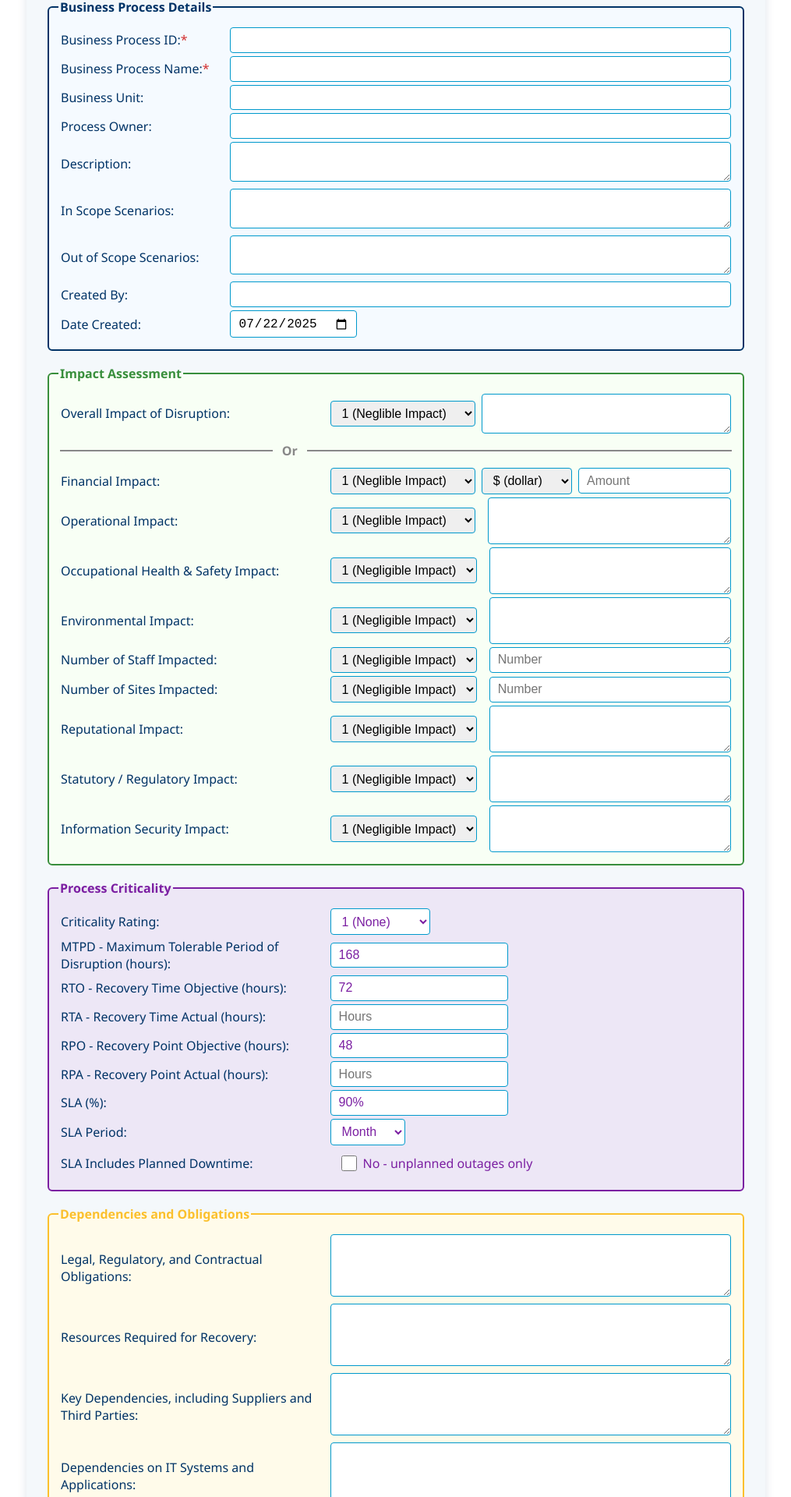
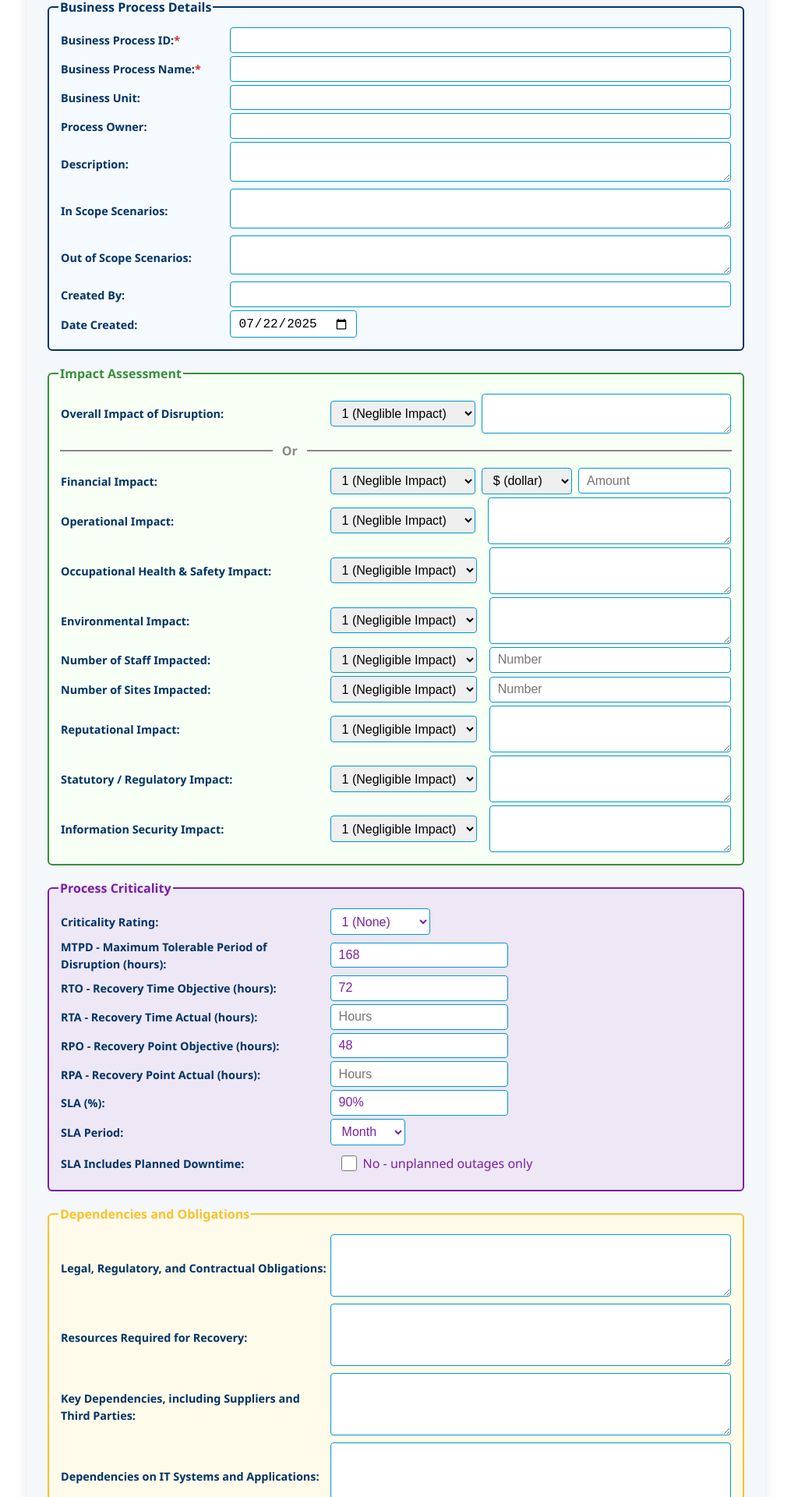
Before and after one commit to AndyArch11/sc3-BIA, a React (Create React App) app in the folder sc3-bia/: page / in a window 1280 px wide. Shown: the part 179-2099 px from the top of the page at 78% size, without its empty margins (132-1147 px from the left). Built offline with nearby package versions, Linux system fonts and the light colour scheme.

Commit message:
Minor formattnig updates

```diff
--- a/sc3-bia/src/components/BIA.css
+++ b/sc3-bia/src/components/BIA.css
@@ -168,6 +168,12 @@
 
 .bia-field-cell-label-wide {
   width: 40%;
+}
+
+.bia-form-label {
+  font-weight: 600;
+  color: var(--sc3-primary);
+  font-size: 0.9rem;
 }
 
 /* Input styles */
--- a/sc3-bia/src/components/BIAForm.js
+++ b/sc3-bia/src/components/BIAForm.js
@@ -6,7 +6,7 @@ import BIAReport from "./BIAReport";
 import { exportBIAToExcel } from "./ExcelExport";
 import "./BIA.css";
 
-const VERSION = "v0.2.2"; // Update as needed
+const VERSION = "v0.2.3"; // Update as needed
 
 // Helper to get today's date in YYYY-MM-DD format
 const getToday = () => {
--- a/sc3-bia/src/components/BIAInputForm.js
+++ b/sc3-bia/src/components/BIAInputForm.js
@@ -26,7 +26,7 @@ const InputForm = ({
                   <table className="bia-field-table">
                     <tbody>
                       <tr title="A unique identifier for this business process (e.g. FIN-001, HR-002)">
-                        <td className="bia-field-cell-label"><label>Business Process ID:<span className="bia-required">*</span></label></td>
+                        <td className="bia-field-cell-label"><label className="bia-form-label">Business Process ID:<span className="bia-required">*</span></label></td>
                         <td>
                           <input
                             type="text"
@@ -39,7 +39,7 @@ const InputForm = ({
                         </td>
                       </tr>
                       <tr title="The name of the business process (e.g. Payroll Processing)">
-                        <td className="bia-field-cell-label"><label>Business Process Name:<span className="bia-required">*</span></label></td>
+                        <td className="bia-field-cell-label"><label className="bia-form-label">Business Process Name:<span className="bia-required">*</span></label></td>
                         <td>
                           <input
                             type="text"
@@ -52,7 +52,7 @@ const InputForm = ({
                         </td>
                       </tr>
                       <tr title="The business unit or department responsible for this process">
-                        <td className="bia-field-cell-label"><label>Business Unit:</label></td>
+                        <td className="bia-field-cell-label"><label className="bia-form-label">Business Unit:</label></td>
                         <td>
                           <input
                             type="text"
@@ -64,7 +64,7 @@ const InputForm = ({
                         </td>
                       </tr>
                       <tr title="The person accountable for this process">
-                        <td className="bia-field-cell-label"><label>Process Owner:</label></td>
+                        <td className="bia-field-cell-label"><label className="bia-form-label">Process Owner:</label></td>
                         <td>
                           <input
                             type="text"
@@ -76,7 +76,7 @@ const InputForm = ({
                         </td>
                       </tr>
                       <tr title="Briefly describe the purpose and scope of this process">
-                        <td className="bia-field-cell-label"><label>Description:</label></td>
+                        <td className="bia-field-cell-label"><label className="bia-form-label">Description:</label></td>
                         <td>
                           <textarea
                             name="description"
@@ -87,7 +87,7 @@ const InputForm = ({
                         </td>
                       </tr>
                       <tr title="List scenarios or events that are considered in-scope for this BIA (e.g. system outage, data loss)">
-                        <td className="bia-field-cell-label"><label>In Scope Scenarios:</label></td>
+                        <td className="bia-field-cell-label"><label className="bia-form-label">In Scope Scenarios:</label></td>
                         <td>
                           <textarea
                             name="inScopeScenarios"
@@ -98,7 +98,7 @@ const InputForm = ({
                         </td>
                       </tr>
                       <tr title="List scenarios or events that are not considered in-scope for this BIA">
-                        <td className="bia-field-cell-label"><label>Out of Scope Scenarios:</label></td>
+                        <td className="bia-field-cell-label"><label className="bia-form-label">Out of Scope Scenarios:</label></td>
                         <td>
                           <textarea
                             name="outOfScopeScenarios"
@@ -109,7 +109,7 @@ const InputForm = ({
                         </td>
                       </tr>
                       <tr title="Name of the person completing this form">
-                        <td className="bia-field-cell-label"><label>Created By:</label></td>
+                        <td className="bia-field-cell-label"><label className="bia-form-label">Created By:</label></td>
                         <td>
                           <input
                             type="text"
@@ -121,7 +121,7 @@ const InputForm = ({
                         </td>
                       </tr>
                       <tr title="Date this entry was created">
-                        <td className="bia-field-cell-label"><label>Date Created:</label></td>
+                        <td className="bia-field-cell-label"><label className="bia-form-label">Date Created:</label></td>
                         <td>
                           <input
                             type="date"
@@ -146,7 +146,7 @@ const InputForm = ({
                   <table className="bia-field-table">
                     <tbody>
                       <tr className="bia-impact-row-main" title="The overall impact for this process">
-                        <td className="bia-field-cell-label-wide"><label>Overall Impact of Disruption:</label></td>
+                        <td className="bia-field-cell-label-wide"><label className="bia-form-label">Overall Impact of Disruption:</label></td>
                         <td>
                           <div className="bia-flex-container">
                           <select
@@ -180,7 +180,7 @@ const InputForm = ({
                         </td>
                       </tr>
                       <tr className="bia-impact-row-other" title="The financial impact of disruption to this process, which may also be a factor of the duration of the disruption">
-                        <td className="bia-field-cell-label-wide"><label>Financial Impact:</label></td>
+                        <td className="bia-field-cell-label-wide"><label className="bia-form-label">Financial Impact:</label></td>
                         <td>
                           <div className="bia-flex-container">
                             <select
@@ -227,7 +227,7 @@ const InputForm = ({
                         </td>
                       </tr>
                       <tr className="bia-impact-row-other" title="The operational impact of disruption to this process, which may also be a factor of the duration of the disruption">
-                        <td className="bia-field-cell-label-wide"><label>Operational Impact:</label></td>
+                        <td className="bia-field-cell-label-wide"><label className="bia-form-label">Operational Impact:</label></td>
                         <td>
                           <div className="bia-impact-container">
                           <select
@@ -252,7 +252,7 @@ const InputForm = ({
                         </td>
                       </tr>
                       <tr className="bia-impact-row-other" title="The impact on employee health and safety due to disruption of this process">
-                        <td className="bia-field-cell-label-wide"><label>Occupational Health & Safety Impact:</label></td>
+                        <td className="bia-field-cell-label-wide"><label className="bia-form-label">Occupational Health & Safety Impact:</label></td>
                         <td>
                           <div className="bia-impact-container">
                             <select
@@ -277,7 +277,7 @@ const InputForm = ({
                         </td>
                       </tr>
                       <tr className="bia-impact-row-other" title="The impact on the environment due to disruption of this process">
-                        <td className="bia-field-cell-label-wide"><label>Environmental Impact:</label></td>
+                        <td className="bia-field-cell-label-wide"><label className="bia-form-label">Environmental Impact:</label></td>
                         <td>
                           <div className="bia-impact-container">
                             <select
@@ -302,7 +302,7 @@ const InputForm = ({
                         </td>
                       </tr>
                       <tr className="bia-impact-row-other" title="The impact on staff due to disruption of this process">
-                        <td className="bia-field-cell-label-wide"><label>Number of Staff Impacted:</label></td>
+                        <td className="bia-field-cell-label-wide"><label className="bia-form-label">Number of Staff Impacted:</label></td>
                         <td>
                           <div className="bia-impact-container">
                             <select
@@ -330,7 +330,7 @@ const InputForm = ({
                         </td>
                       </tr>
                       <tr className="bia-impact-row-other" title="The impact on sites due to disruption of this process">
-                        <td className="bia-field-cell-label-wide"><label>Number of Sites Impacted:</label></td>
+                        <td className="bia-field-cell-label-wide"><label className="bia-form-label">Number of Sites Impacted:</label></td>
                         <td>
                           <div className="bia-impact-container">
                             <select
@@ -358,7 +358,7 @@ const InputForm = ({
                         </td>
                       </tr>
                       <tr className="bia-impact-row-other" title="The impact on customers and their loyalty to the brand due to disruption of this process">
-                        <td className="bia-field-cell-label-wide"><label>Reputational Impact:</label></td>
+                        <td className="bia-field-cell-label-wide"><label className="bia-form-label">Reputational Impact:</label></td>
                         <td>
                           <div className="bia-impact-container">
                             <select
@@ -383,7 +383,7 @@ const InputForm = ({
                         </td>
                       </tr>
                       <tr className="bia-impact-row-other" title="The impact on statutory and regulatory compliance due to disruption of this process">
-                        <td className="bia-field-cell-label-wide"><label>Statutory / Regulatory Impact:</label></td>
+                        <td className="bia-field-cell-label-wide"><label className="bia-form-label">Statutory / Regulatory Impact:</label></td>
                         <td>
                           <div className="bia-impact-container">
                             <select
@@ -408,7 +408,7 @@ const InputForm = ({
                         </td>
                       </tr>
                       <tr className="bia-impact-row-other" title="The impact on information security due to disruption of this process">
-                        <td className="bia-field-cell-label-wide"><label>Information Security Impact:</label></td>
+                        <td className="bia-field-cell-label-wide"><label className="bia-form-label">Information Security Impact:</label></td>
                         <td>
                           <div className="bia-impact-container">
                             <select
@@ -446,7 +446,7 @@ const InputForm = ({
                   <table className="bia-field-table">
                     <tbody>
                       <tr title="The importance of this process to the organisation">
-                        <td className="bia-field-cell-label-wide"><label>Criticality Rating:</label></td>
+                        <td className="bia-field-cell-label-wide"><label className="bia-form-label">Criticality Rating:</label></td>
                         <td>
                           <select
                             name="criticality"
@@ -463,7 +463,7 @@ const InputForm = ({
                         </td>
                       </tr>
                       <tr title="The maximum tolerable period of disruption for this process">
-                        <td className="bia-field-cell-label-wide"><label>MTPD - Maximum Tolerable Period of Disruption (hours):</label></td>
+                        <td className="bia-field-cell-label-wide"><label className="bia-form-label">MTPD - Maximum Tolerable Period of Disruption (hours):</label></td>
                         <td>
                           <input
                             type="number"
@@ -478,7 +478,7 @@ const InputForm = ({
                         </td>
                       </tr>
                       <tr title="The recovery time objective for this process">
-                        <td className="bia-field-cell-label-wide"><label>RTO - Recovery Time Objective (hours):</label></td>
+                        <td className="bia-field-cell-label-wide"><label className="bia-form-label">RTO - Recovery Time Objective (hours):</label></td>
                         <td>
                           <input
                             type="number"
@@ -493,7 +493,7 @@ const InputForm = ({
                         </td>
                       </tr>
                       <tr title="The actual recovery time achieved for this process">
-                        <td className="bia-field-cell-label-wide"><label>RTA - Recovery Time Actual (hours):</label></td>
+                        <td className="bia-field-cell-label-wide"><label className="bia-form-label">RTA - Recovery Time Actual (hours):</label></td>
                         <td>
                           <input
                             type="number"
@@ -519,7 +519,7 @@ const InputForm = ({
                         </td>
                       </tr>
                       <tr title="The recovery point objective for this process">
-                        <td className="bia-field-cell-label-wide"><label>RPO - Recovery Point Objective (hours):</label></td>
+                        <td className="bia-field-cell-label-wide"><label className="bia-form-label">RPO - Recovery Point Objective (hours):</label></td>
                         <td>
                           <input
                             type="number"
@@ -534,7 +534,7 @@ const InputForm = ({
                         </td>
                       </tr>
                       <tr title="The actual recovery point achieved for this process">
-                        <td className="bia-field-cell-label-wide"><label>RPA - Recovery Point Actual (hours):</label></td>
+                        <td className="bia-field-cell-label-wide"><label className="bia-form-label">RPA - Recovery Point Actual (hours):</label></td>
                         <td>
                           <input
                             type="number"
@@ -560,7 +560,7 @@ const InputForm = ({
                         </td>
                       </tr>
                       <tr title="The service level agreement for this process (actually the Availability Service Level Objective - SLO), defining the percentage of time this process should be available">
-                        <td className="bia-field-cell-label-wide"><label>SLA (%):</label></td>
+                        <td className="bia-field-cell-label-wide"><label className="bia-form-label">SLA (%):</label></td>
                         <td>
                           <input
                             type="text"
@@ -573,7 +573,7 @@ const InputForm = ({
                         </td>
                       </tr>
                       <tr title="The measurement period for the SLA percentage">
-                        <td className="bia-field-cell-label-wide"><label>SLA Period:</label></td>
+                        <td className="bia-field-cell-label-wide"><label className="bia-form-label">SLA Period:</label></td>
                         <td>
                           <select
                             name="slaPeriod"
@@ -590,7 +590,7 @@ const InputForm = ({
                         </td>
                       </tr>
                       <tr title="Whether the SLA calculation includes planned downtime or only unplanned outages">
-                        <td className="bia-field-cell-label-wide"><label>SLA Includes Planned Downtime:</label></td>
+                        <td className="bia-field-cell-label-wide"><label className="bia-form-label">SLA Includes Planned Downtime:</label></td>
                         <td>
                           <div className="bia-checkbox-container">
                             <input
@@ -620,7 +620,7 @@ const InputForm = ({
                   <table className="bia-field-table">
                     <tbody>
                       <tr title="Legal, regulatory, and contractual obligations that this process must comply with">
-                        <td className="bia-field-cell-label-wide"><label>Legal, Regulatory, and Contractual Obligations:</label></td>
+                        <td className="bia-field-cell-label-wide"><label className="bia-form-label">Legal, Regulatory, and Contractual Obligations:</label></td>
                         <td>
                           <textarea
                             name="legalObligations"
@@ -631,7 +631,7 @@ const InputForm = ({
                         </td>
                       </tr>
                       <tr title="The resources required to recover this process">
-                        <td className="bia-field-cell-label-wide"><label>Resources Required for Recovery:</label></td>
+                        <td className="bia-field-cell-label-wide"><label className="bia-form-label">Resources Required for Recovery:</label></td>
                         <td>
                           <textarea
                             name="resources"
@@ -642,7 +642,7 @@ const InputForm = ({
                         </td>
                       </tr>
                       <tr title="Key dependencies, including suppliers and third parties">
-                        <td className="bia-field-cell-label-wide"><label>Key Dependencies, including Suppliers and Third Parties:</label></td>
+                        <td className="bia-field-cell-label-wide"><label className="bia-form-label">Key Dependencies, including Suppliers and Third Parties:</label></td>
                         <td>
                           <textarea
                             name="dependencies"
@@ -653,7 +653,7 @@ const InputForm = ({
                         </td>
                       </tr>
                       <tr title="Dependencies on IT Systems and Applications">
-                        <td className="bia-field-cell-label-wide"><label>Dependencies on IT Systems and Applications:</label></td>
+                        <td className="bia-field-cell-label-wide"><label className="bia-form-label">Dependencies on IT Systems and Applications:</label></td>
                         <td>
                           <textarea
                             name="itDependencies"
@@ -664,7 +664,7 @@ const InputForm = ({
                         </td>
                       </tr>
                       <tr title="Dependencies on people and skills">
-                        <td className="bia-field-cell-label-wide"><label>Dependencies on people and skills:</label></td>
+                        <td className="bia-field-cell-label-wide"><label className="bia-form-label">Dependencies on people and skills:</label></td>
                         <td>
                           <textarea
                             name="peopleDependencies"
@@ -675,7 +675,7 @@ const InputForm = ({
                         </td>
                       </tr>
                       <tr title="Dependencies on facilities and infrastructure">
-                        <td className="bia-field-cell-label-wide"><label>Dependencies on facilities and infrastructure:</label></td>
+                        <td className="bia-field-cell-label-wide"><label className="bia-form-label">Dependencies on facilities and infrastructure:</label></td>
                         <td>
                           <textarea
                             name="facilitiesDependencies"
@@ -686,7 +686,7 @@ const InputForm = ({
                         </td>
                       </tr>
                       <tr title="Dependencies on other business processes">
-                        <td className="bia-field-cell-label-wide"><label>Dependencies on other business processes:</label></td>
+                        <td className="bia-field-cell-label-wide"><label className="bia-form-label">Dependencies on other business processes:</label></td>
                         <td>
                           <textarea
                             name="processDependencies"
```
